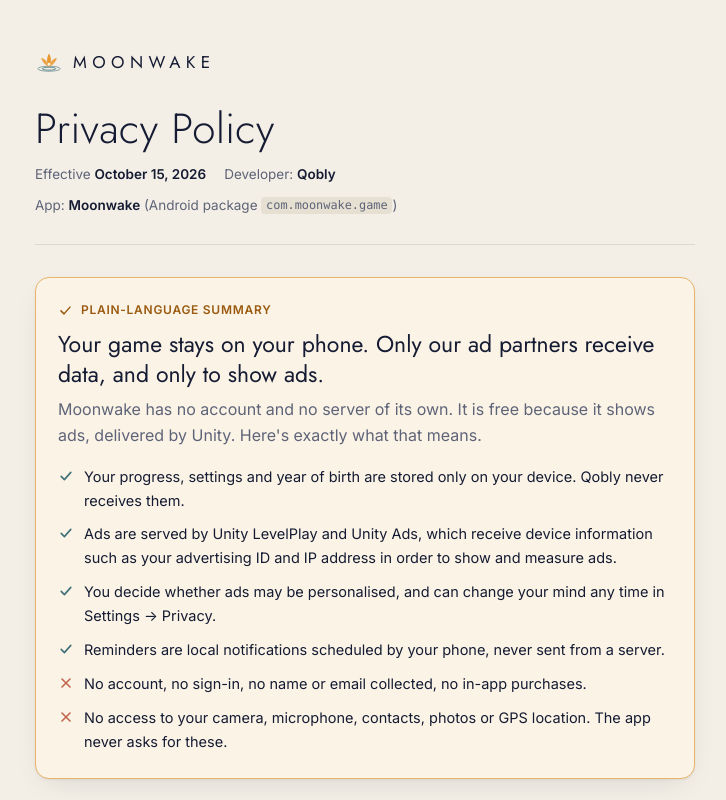
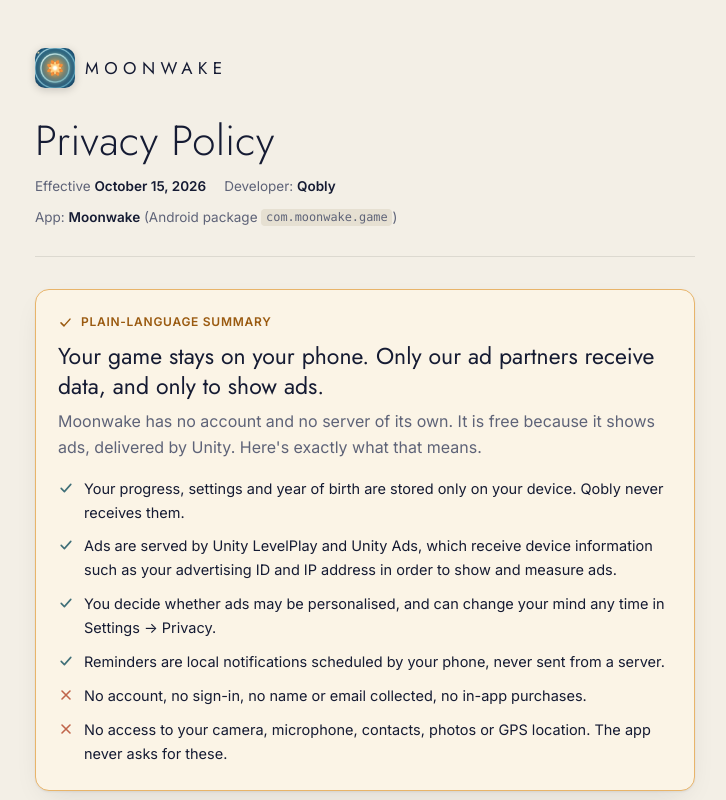
Before and after one commit to Kforce007/moonwake-privacy, a plain HTML site: page index.html in a window 1280 px wide. Shown: the top 800 px of the page, without its empty margins (275-1001 px from the left). Drawn offline with Linux system fonts and the light colour scheme.

Commit message:
Use the Moonwake app icon in the header and as the favicon

```diff
--- a/index.html
+++ b/index.html
@@ -5,6 +5,8 @@
 <meta name="viewport" content="width=device-width, initial-scale=1">
 <title>Moonwake Privacy Policy</title>
 <meta name="description" content="What Moonwake keeps on your device, what our ad partners receive when an ad is shown, and the choices you have, in plain language.">
+<link rel="icon" type="image/png" href="icon.png">
+<link rel="apple-touch-icon" href="icon.png">
 <link rel="preconnect" href="https://fonts.googleapis.com">
 <link rel="preconnect" href="https://fonts.gstatic.com" crossorigin>
 <link href="https://fonts.googleapis.com/css2?family=Jost:wght@300;400;500&family=Inter:wght@400;500;600;700&display=swap" rel="stylesheet">
@@ -93,7 +95,7 @@
     gap: 10px;
     margin-bottom: 30px;
   }
-  .brand svg { width: 28px; height: 28px; flex: none; }
+  .brand img { width: 40px; height: 40px; flex: none; border-radius: 10px; box-shadow: 0 2px 8px #0000002e; }
   .brand span {
     font-family: 'Jost', system-ui, sans-serif;
     font-weight: 400;
@@ -294,16 +296,7 @@
 <div class="wrap">
   <header class="masthead">
     <div class="brand">
-      <svg viewBox="0 0 100 100" fill="none" xmlns="http://www.w3.org/2000/svg" aria-hidden="true">
-        <ellipse cx="50" cy="74" rx="40" ry="9" stroke="var(--moss)" stroke-width="3" opacity="0.7"/>
-        <ellipse cx="50" cy="74" rx="24" ry="5" stroke="var(--moss)" stroke-width="3" opacity="0.9"/>
-        <g fill="var(--accent-bright)">
-          <path d="M50 66 C40 52 42 34 50 20 C58 34 60 52 50 66 Z"/>
-          <path d="M50 66 C36 62 26 50 22 36 C36 38 46 50 50 66 Z" opacity="0.85"/>
-          <path d="M50 66 C64 62 74 50 78 36 C64 38 54 50 50 66 Z" opacity="0.85"/>
-        </g>
-        <circle cx="50" cy="58" r="5" fill="#FFF3D6"/>
-      </svg>
+      <img src="icon.png" alt="" width="40" height="40">
       <span>Moonwake</span>
     </div>
     <h1>Privacy Policy</h1>
```
Also changed, not shown: icon.png (added).
